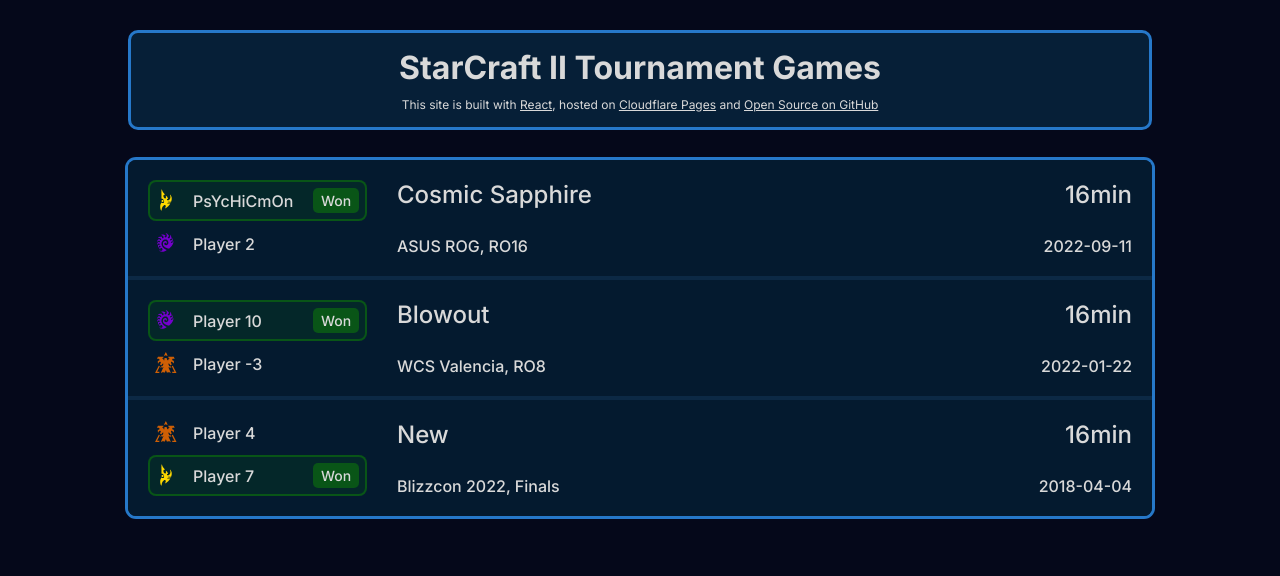
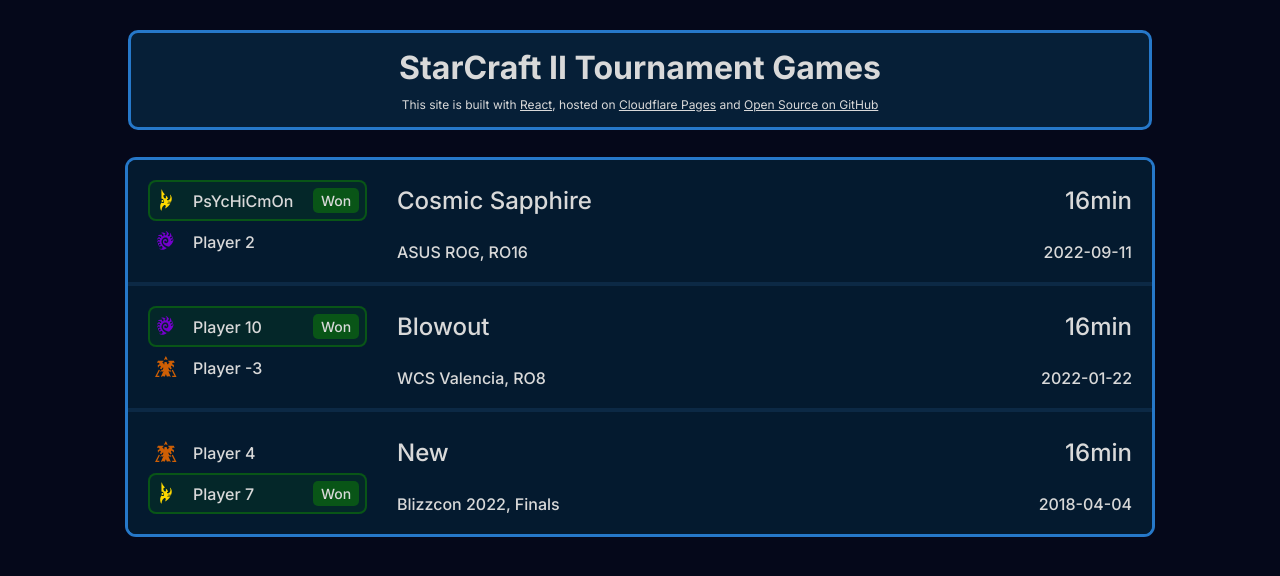
Before and after one commit to ZephyrBlu/sc2.gg, a React (Vite) app: page / in a window 1280 px wide. Shown: the top 576 px of the page. Built offline with nearby package versions, Linux system fonts and the light colour scheme.

Commit message:
Minor style changes

```diff
--- a/src/App.css
+++ b/src/App.css
@@ -1,3 +1,7 @@
+.App {
+  padding-bottom: 30px;
+}
+
 .App__header {
   background-color: var(--secondary-dark-3);
   border: 3px solid var(--primary-blue);
--- a/src/ReplayDetails.css
+++ b/src/ReplayDetails.css
@@ -5,6 +5,10 @@
   padding-top: 15px;
   border-top: 3px solid var(--primary-light-3);
   background-color: var(--secondary-dark-3);
+}
+
+.ReplayRecord:last-child .ReplayDetails {
+  border-radius: 0 0 8px 8px;
 }
 
 .ReplayDetails__header {
--- a/src/ReplayRecord.css
+++ b/src/ReplayRecord.css
@@ -41,13 +41,13 @@
 .ReplayRecord__players {
   display: flex;
   flex-direction: column;
-  row-gap: 10px;
 }
 
 .ReplayRecord__player-info {
   display: flex;
   align-items: center;
   column-gap: 20px;
+  padding: 8px;
   padding-left: 5px;
   width: max-content;
 }
@@ -94,7 +94,7 @@
 
 .ReplayRecord__match-info {
   display: grid;
-  grid-template: max-content 1fr / max-content 1fr;
+  grid-template: 1fr 1fr / max-content 1fr;
   grid-template-areas:
     'map game-length'
     'tournament-info played-at';
@@ -104,13 +104,15 @@
 
 .ReplayRecord__map {
   grid-area: map;
+  align-self: center;
   font-size: 24px;
 }
 
 .ReplayRecord__game-length {
   grid-area: game-length;
   font-size: 24px;
-  justify-self:flex-end
+  justify-self: flex-end;
+  align-self: center;
 }
 
 .ReplayRecord__tournament-info {
```
